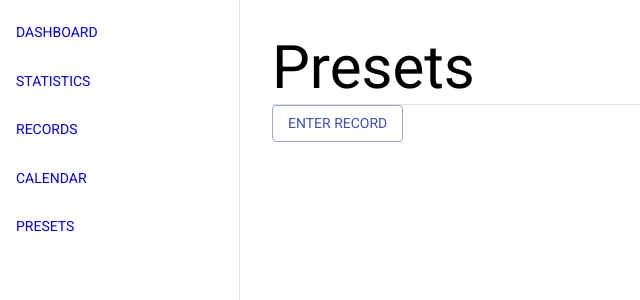
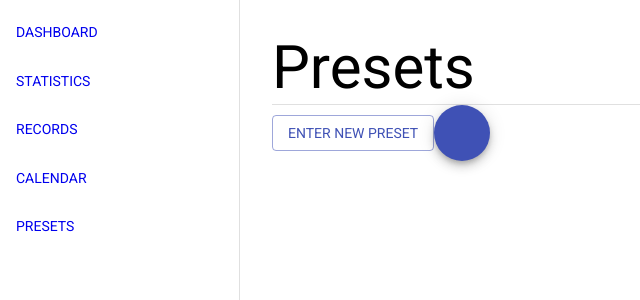
Before and after one commit to carangan/FitnessTracker, a React (Create React App) app: page /presets in a window 1280 px wide. Shown: the top 300 px of the page, without its empty margins (0-640 px from the left). Built offline with nearby package versions, Linux system fonts and the light colour scheme.

Commit message:
import material ui icons and add fab

```diff
--- a/package.json
+++ b/package.json
@@ -5,11 +5,14 @@
   "dependencies": {
     "@emotion/react": "^11.7.1",
     "@emotion/styled": "^11.6.0",
+    "@material-ui/core": "^4.12.3",
+    "@material-ui/icons": "^4.11.2",
     "@mui/material": "^5.2.6",
     "@testing-library/jest-dom": "^5.16.1",
     "@testing-library/react": "^12.1.2",
     "@testing-library/user-event": "^13.5.0",
     "axios": "^0.24.0",
+    "material-design-icons": "^3.0.1",
     "react": "^17.0.2",
     "react-dom": "^17.0.2",
     "react-router-dom": "^6.2.1",
--- a/src/views/Presets.js
+++ b/src/views/Presets.js
@@ -14,7 +14,8 @@ import {
   FormControl,
   OutlinedInput,
   Box,
-  MenuItem
+  MenuItem,
+  Fab
 } from "@mui/material";
 import { useState } from "react";
 import mg from '../utils/MuscleGroups.json'
@@ -90,13 +91,15 @@ const Presets = () => {
       <Divider />
       <Button
         variant="outlined"
-        onClick={() => setOpen (true)}>Enter Record</Button>
+        onClick={() => setOpen (true)}>Enter New Preset</Button>
+      <Fab color="primary" aria-label="add">
+      </Fab>
       <Dialog open={open}>
         <DialogTitle>Exercise </DialogTitle>
 
-        <InputLabel htmlFor="id"></InputLabel>
+        <InputLabel htmlFor="id">Username</InputLabel>
         <Input required id="id" value={value} onChange={(e) => setValue (e.target.value)}></Input>
-        <InputLabel htmlFor="name"></InputLabel>
+        <InputLabel htmlFor="name">Exercise</InputLabel>
         <Input required id="name" value={name} onChange={(e) => setName (e.target.value)}></Input>
         <FormControlLabel
           label="Weight"
@@ -120,7 +123,7 @@ const Presets = () => {
 
         <div>
           <FormControl sx={{ m: 1, width: 300 }}>
-            <InputLabel id="demo-multiple-chip-label">Moosle</InputLabel>
+            <InputLabel id="demo-multiple-chip-label">Muscle Groups</InputLabel>
             <Select
               labelId="demo-multiple-chip-label"
               id="demo-multiple-chip"
```
Also changed, not shown: 1 other file (tests, documents, lock files or other folders).
